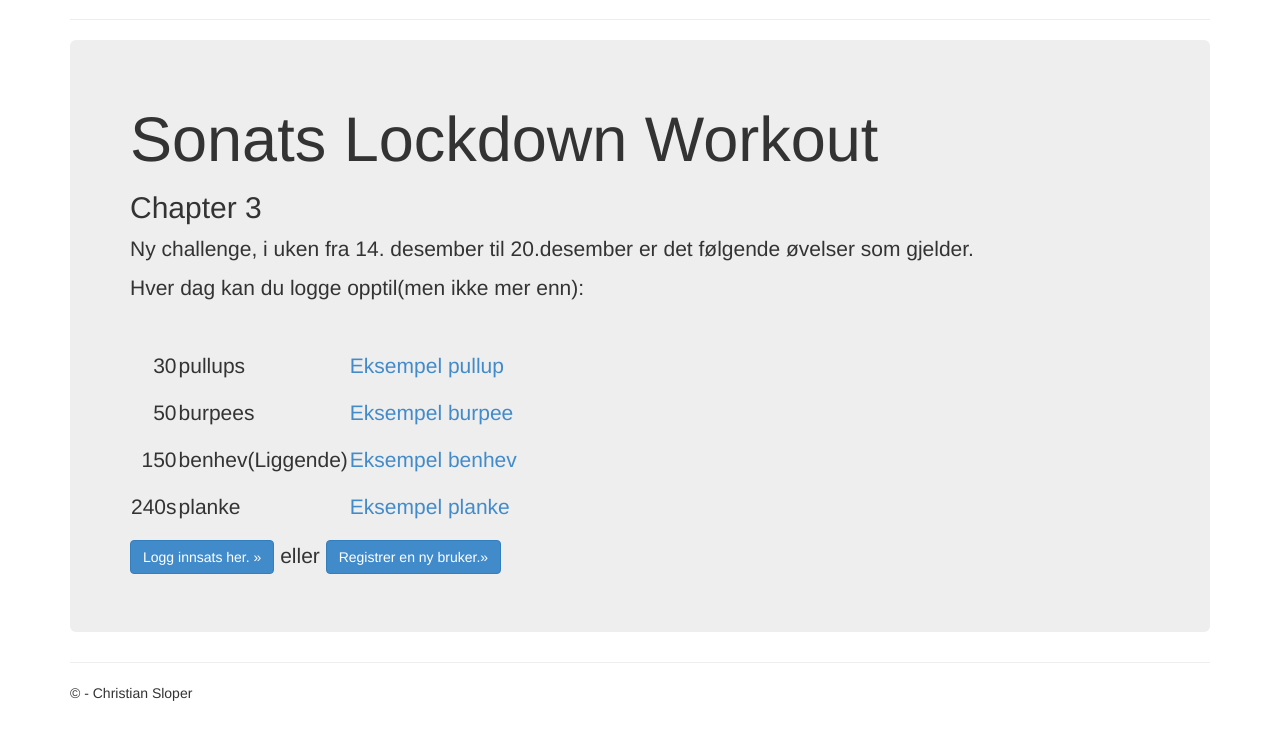
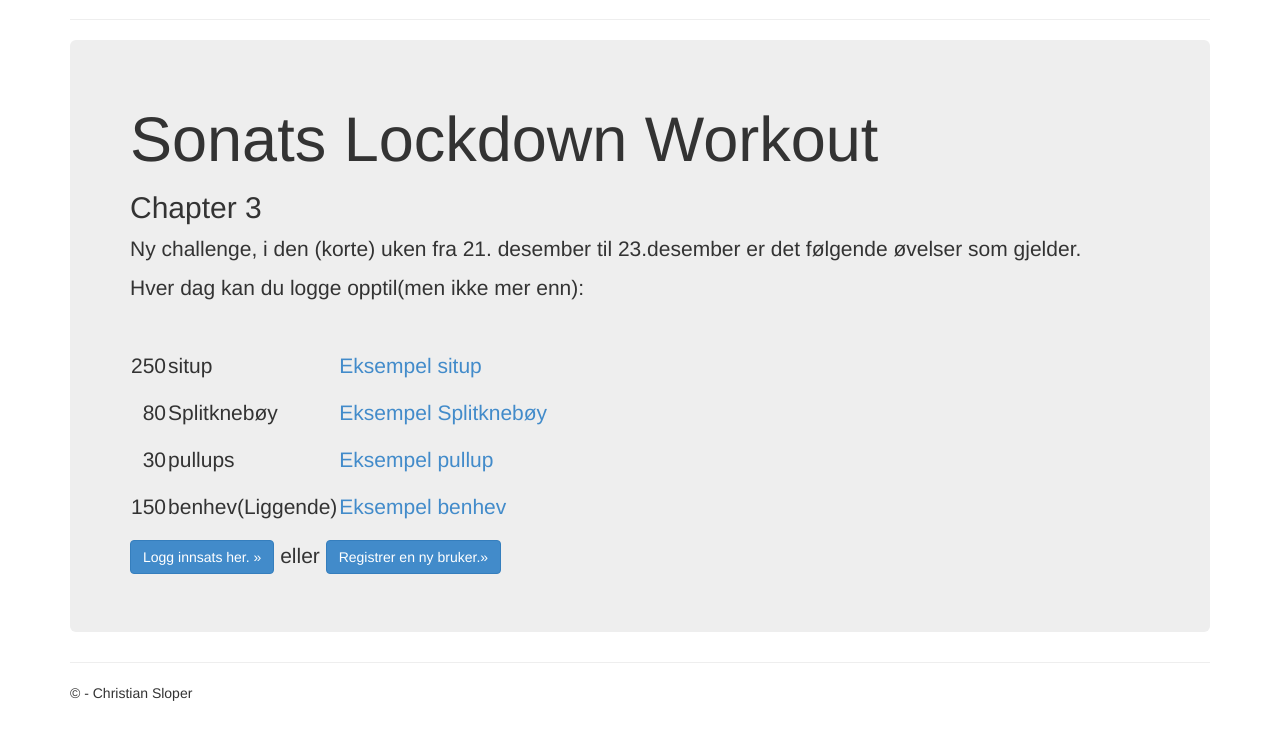
Before and after one commit to Armcollector/lockdown-workout, a Flask app: template app/templates/SONAT_index.html in a window 1280 px wide. Shown: the part 51-800 px from the top of the page. Run offline with Flask 2, Linux system fonts and the light colour scheme; the template is opened without the code that fills it, so the values that code supplies are empty; parts of the project's set-up code (start-up, migrations or seed data) failed here and were passed over; some libraries are stand-ins or nearby versions.

Commit message:
challenge 4

```diff
--- a/app/templates/SONAT_index.html
+++ b/app/templates/SONAT_index.html
@@ -8,7 +8,7 @@
     <h1>Sonats Lockdown Workout</h1>
     <h2>Chapter 3</h2>
 
-    <p>Ny challenge, i uken fra 14. desember til 20.desember er det følgende øvelser som
+    <p>Ny challenge, i den (korte) uken fra 21. desember til 23.desember er det følgende øvelser som
         gjelder. </p>
 
     <p>
@@ -16,24 +16,24 @@
 
     <table>
         <tr>
+            <td align="right">250</td>
+            <td>situp</td>
+            <td><a href="https://www.youtube.com/watch?v=1V4RXxLHNCY">Eksempel situp</a></td>
+        </tr>
+        <tr>
+            <td align="right">80</td>
+            <td>Splitknebøy</td>
+            <td><a href="https://www.youtube.com/watch?v=2C-uNgKwPLE&">Eksempel Splitknebøy</a></td>
+        </tr>
+        <tr>
             <td align="right">30</td>
             <td>pullups</td>
             <td><a href="https://www.youtube.com/watch?v=HRV5YKKaeVw">Eksempel pullup</a></td>
         </tr>
         <tr>
-            <td align="right">50</td>
-            <td>burpees</td>
-            <td><a href="https://www.youtube.com/watch?v=auBLPXO8Fww">Eksempel burpee</a></td>
-        </tr>
-        <tr>
             <td align="right">150</td>
             <td>benhev(Liggende)</td>
             <td><a href="https://www.youtube.com/watch?v=badUap_PnuA"> Eksempel benhev</a></td>
-        </tr>
-        <tr>
-            <td align="right">240s</td>
-            <td>planke</td>
-            <td><a href="https://www.youtube.com/watch?v=BQu26ABuVS0&ab_channel=WaysAndHow">Eksempel planke</a></td>
         </tr>
 
     </table>
--- a/app/templates/logpushups.html
+++ b/app/templates/logpushups.html
@@ -43,7 +43,7 @@
 
                     <tr>
                         <td>{{ exercises_db[0].exercise_name }}:</td>
-                        <td>{{form.sit_reps(min=0, max=exercises_db[0].maxrep, class="slider30")}}</td>
+                        <td>{{form.sit_reps(min=0, max=exercises_db[0].maxrep, class="slider250")}}</td>
                         <td><span id="sit_value"></span>/{{ exercises_db[0].maxrep }}</td>
                     </tr>
 
@@ -55,7 +55,7 @@
 
                     <tr>
                         <td>{{ exercises_db[2].exercise_name }}:</td>
-                        <td>{{form.push_reps(min=0, max=exercises_db[2].maxrep, class="slider150")}}</td>
+                        <td>{{form.push_reps(min=0, max=exercises_db[2].maxrep, class="slider30")}}</td>
                         <td><span id="push_value"></span>/{{ exercises_db[2].maxrep }}</td>
                     </tr>
 
```
